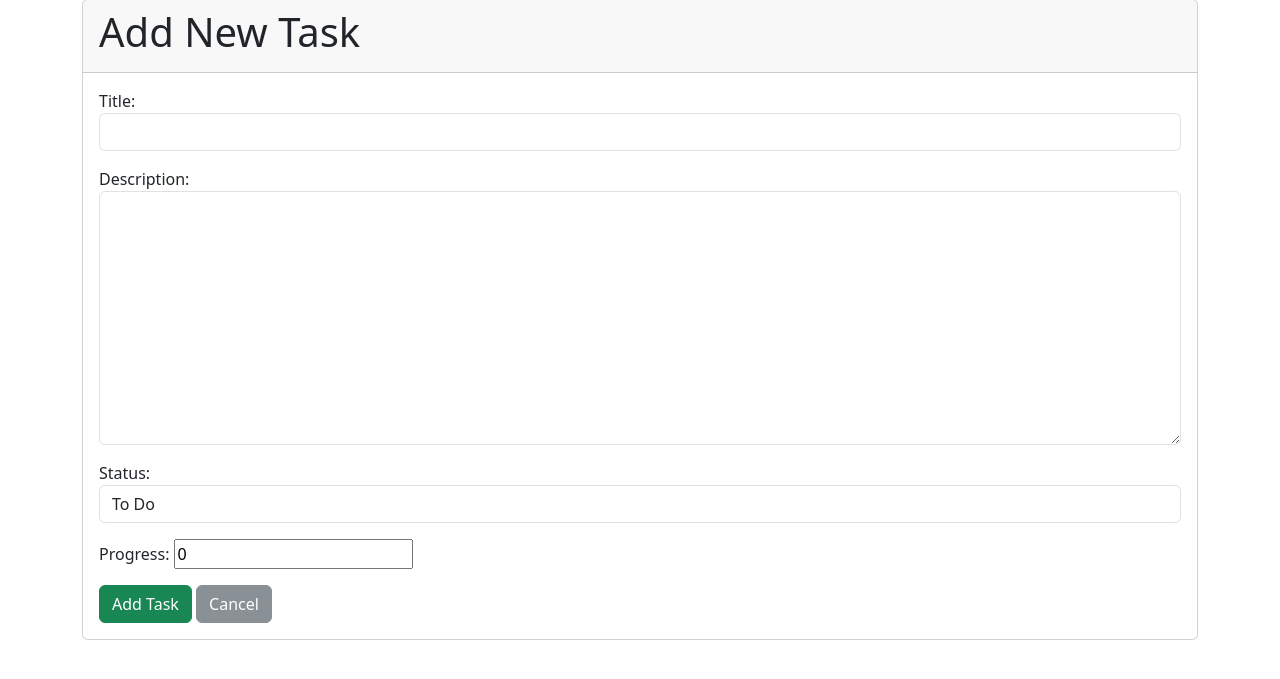
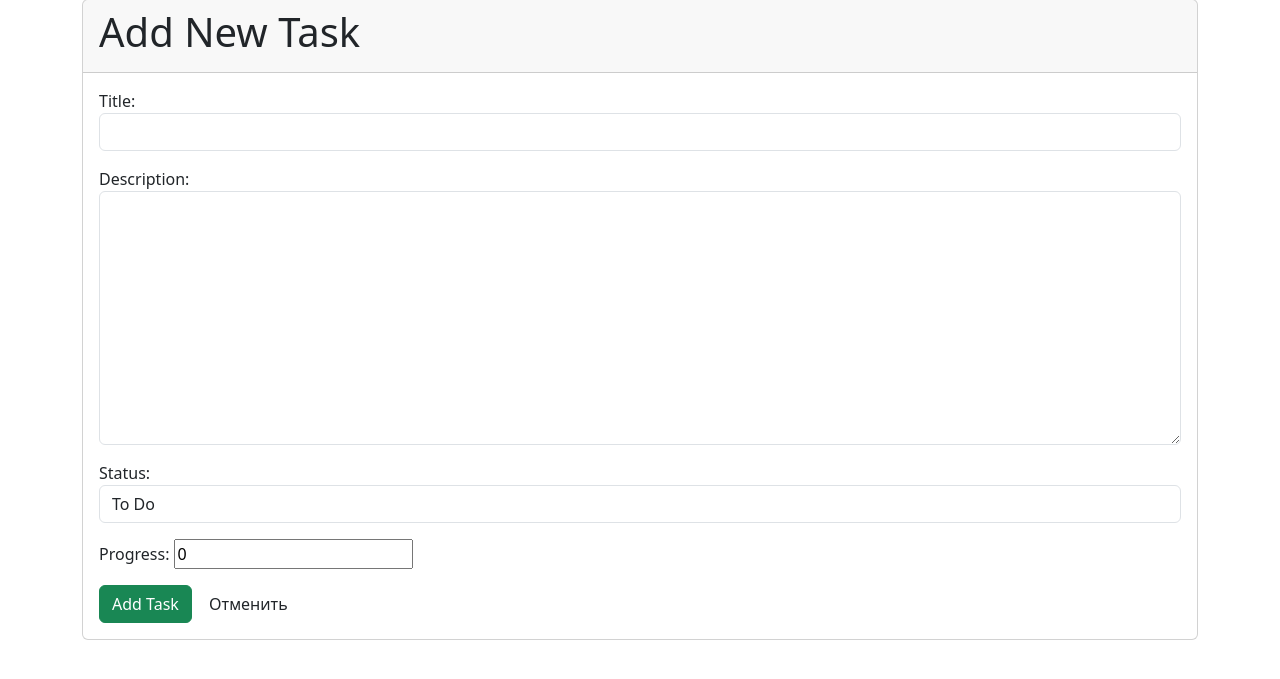
Before and after one commit to Vivisector/TrackerDjango, a Django app: page /tasks/add/ in a window 1280 px wide. Shown: the part 25-704 px from the top of the page. Run offline with Django 4.2, Linux system fonts and the light colour scheme.

Commit message:
Починил кнопку Отменить в диалоге  создания новой задачи. Добавлены поля создания задачи и изменения задачи, а также поле прогресса в выполнении задачи. Добавлена (и исправлена) кнопка Сохранить/Отмена для окна редактирования задачи. Есть кнопка Done, делается затемнение задачи с кнопкой, но не работает Cansel и не отображается Description

```diff
--- a/tasks/templates/tasks/add_task.html
+++ b/tasks/templates/tasks/add_task.html
@@ -12,7 +12,10 @@
                 {% csrf_token %}
                 {{ form.as_p }}
                 <button type="submit" class="btn btn-success">Add Task</button>
-                <a href="{% url 'task_list' %}" class="btn btn-secondary">Cancel</a>
+                 <!-- Кнопка для отмены действия (не отправляет форму) -->
+            <button type="button" class="btn btn-cancel" onclick="window.location.href='{% url 'task_list' %}'">
+                Отменить
+            </button>
             </form>
         </div>
     </div>
```
